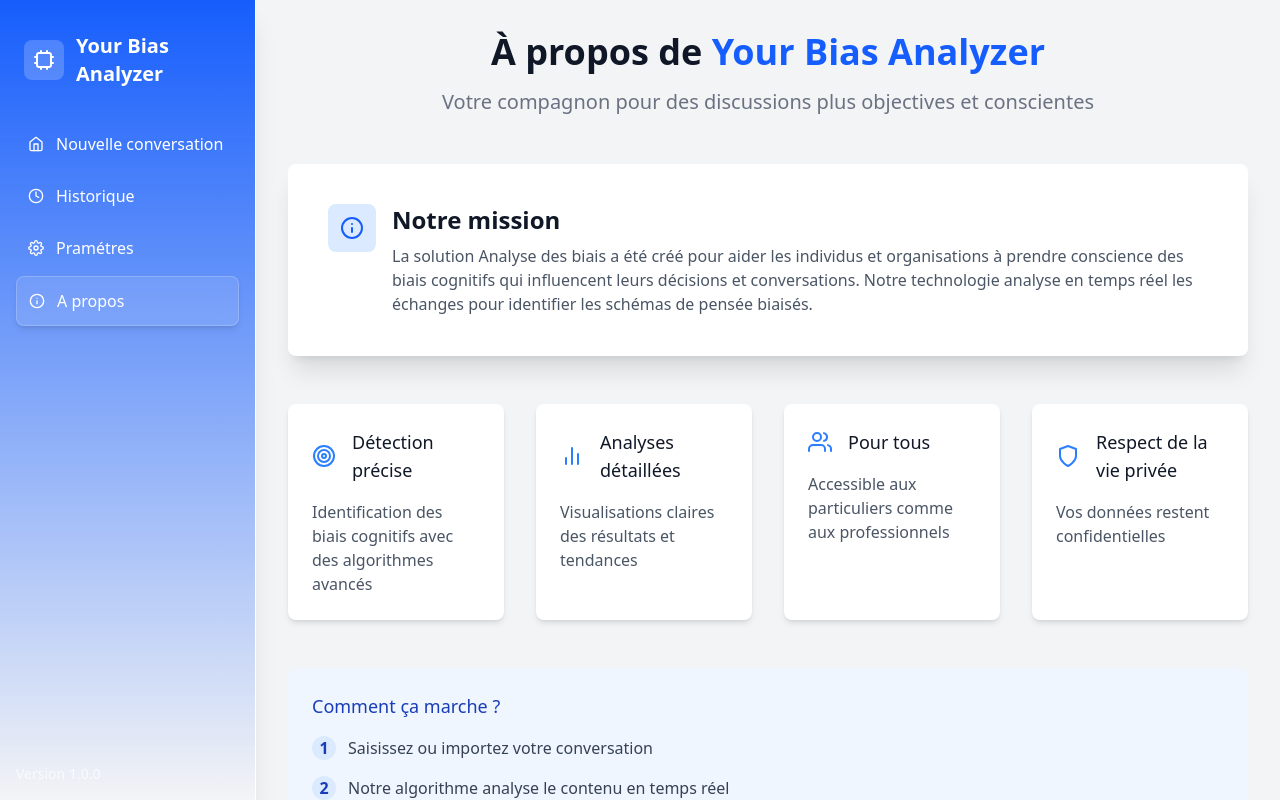
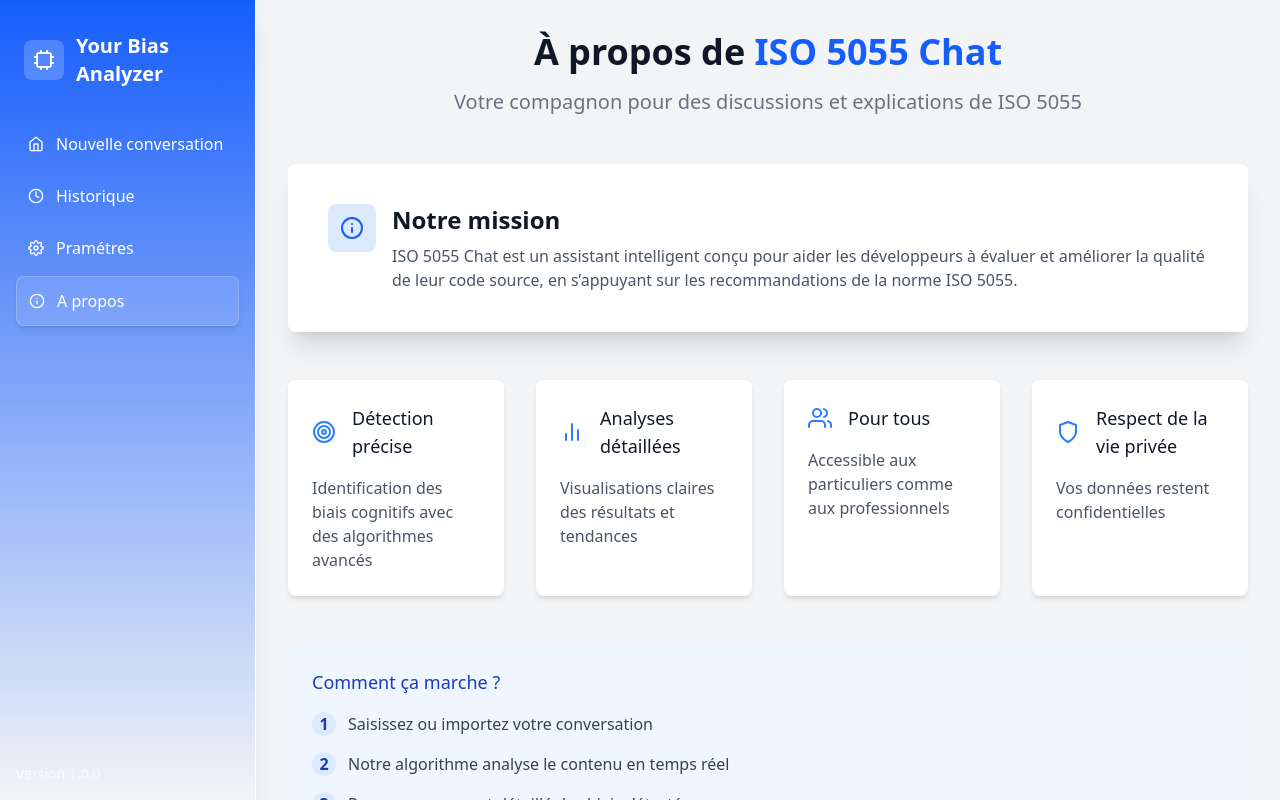
Before and after one commit to Siwar1609/Front---Projet-Veille-, a React (Vite) app: page /about in a window 1280 px wide. Built offline with nearby package versions, Linux system fonts and the light colour scheme; what @react-pdf/renderer would draw is missing.

Commit message:
Initial commit

```diff
--- a/src/pages/About.jsx
+++ b/src/pages/About.jsx
@@ -29,10 +29,10 @@ const About = () => {
     <div className="max-w-6xl mx-auto px-4 sm:px-6 lg:px-8 py-8">
       <div className="text-center mb-12">
         <h1 className="text-3xl font-extrabold text-gray-900 sm:text-4xl">
-          À propos de <span className="text-blue-600"> Your Bias Analyzer</span>
+          À propos de <span className="text-blue-600"> ISO 5055 Chat</span>
         </h1>
         <p className="mt-3 max-w-2xl mx-auto text-xl text-gray-500 sm:mt-4">
-          Votre compagnon pour des discussions plus objectives et conscientes
+          Votre compagnon pour des discussions et explications de ISO 5055
         </p>
       </div>
 
@@ -45,10 +45,7 @@ const About = () => {
             <div className="ml-4">
               <h2 className="text-2xl font-bold text-gray-900">Notre mission</h2>
               <p className="mt-2 text-gray-600">
-                La solution Analyse des biais a été créé pour aider les individus et organisations à prendre conscience
-                des biais cognitifs qui influencent leurs décisions et conversations.
-                Notre technologie analyse en temps réel les échanges pour identifier les schémas de pensée biaisés.
-              </p>
+                   ISO 5055 Chat est un assistant intelligent conçu pour aider les développeurs à évaluer et améliorer la qualité de leur code source, en s’appuyant sur les recommandations de la norme ISO 5055. </p>
             </div>
           </div>
         </div>
```
